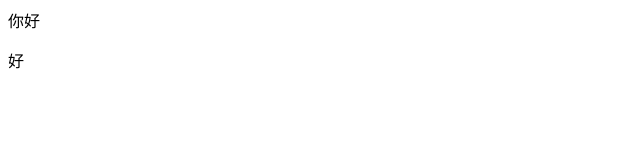
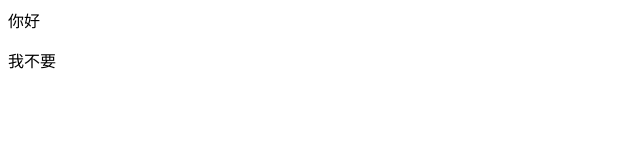
Before and after one commit to Virgil-1123/git101_test, a plain HTML site: page index.html in a window 1280 px wide. Shown: the full height of the page, 0-640 px from the left. Drawn offline with Linux system fonts and the light colour scheme.

```diff
--- a/index.html
+++ b/index.html
@@ -7,6 +7,6 @@
 </head>
 <body>
     你好
-    <p>好</p>
+    <p>我不要</p>
 </body>
 </html>
```
